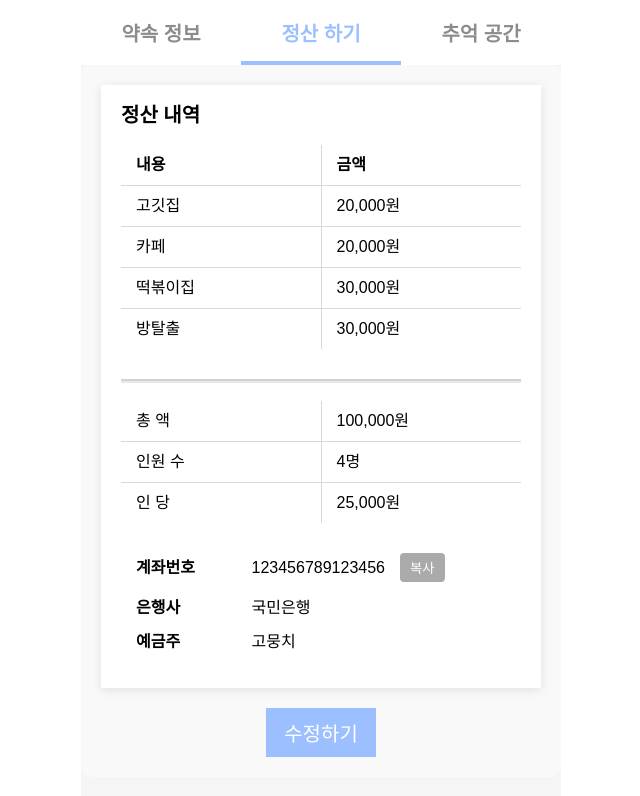
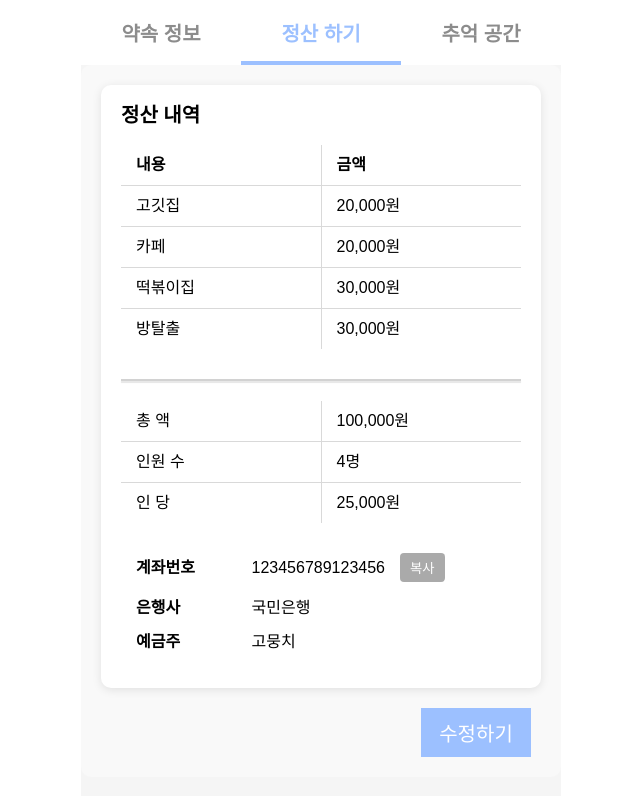
Before and after one commit to FRONT-END-BOOTCAMP-PLUS-3/moongchija, a Next.js app: page /user/appointments/1/settlement in a window 1280 px wide. Shown: the top 796 px of the page, without its empty margins (319-959 px from the left). Built offline with nearby package versions, Linux system fonts and the light colour scheme; a web font is replaced by a local one.

Commit message:
[style] 상세페이지 정산하기 스타일 수정

```diff
--- a/app/user/appointments/[id]/components/settlement/SettlementDetail/SettlementDetail.module.scss
+++ b/app/user/appointments/[id]/components/settlement/SettlementDetail/SettlementDetail.module.scss
@@ -14,6 +14,7 @@
   background: white;
   padding: 20px;
   box-shadow: 0 2px 10px rgba(0, 0, 0, 0.1);
+  border-radius: 10px;
 }
 
 .settlementDetails {
@@ -272,8 +273,16 @@
   }
 }
 
-.editButton {
+.modalEditButton {
   display: flex;
   justify-content: center;
   margin-top: 20px;
 }
+
+
+.editButton{
+  display: flex;
+  justify-content: end;
+  margin-top: 20px;
+  margin-right: 10px;
+}
--- a/app/user/appointments/[id]/components/settlement/SettlementModalContent/SettlementModalContent.tsx
+++ b/app/user/appointments/[id]/components/settlement/SettlementModalContent/SettlementModalContent.tsx
@@ -191,7 +191,7 @@ const SettlementModalContent = ({ handleRegister }: ModalContentProps) => {
       </div>
 
       {/* 모달 내 수정하기 버튼 */}
-      <div className={styles.editButton}>
+      <div className={styles.modalEditButton}>
         <Button
           text="수정하기"
           size="sm"
```
